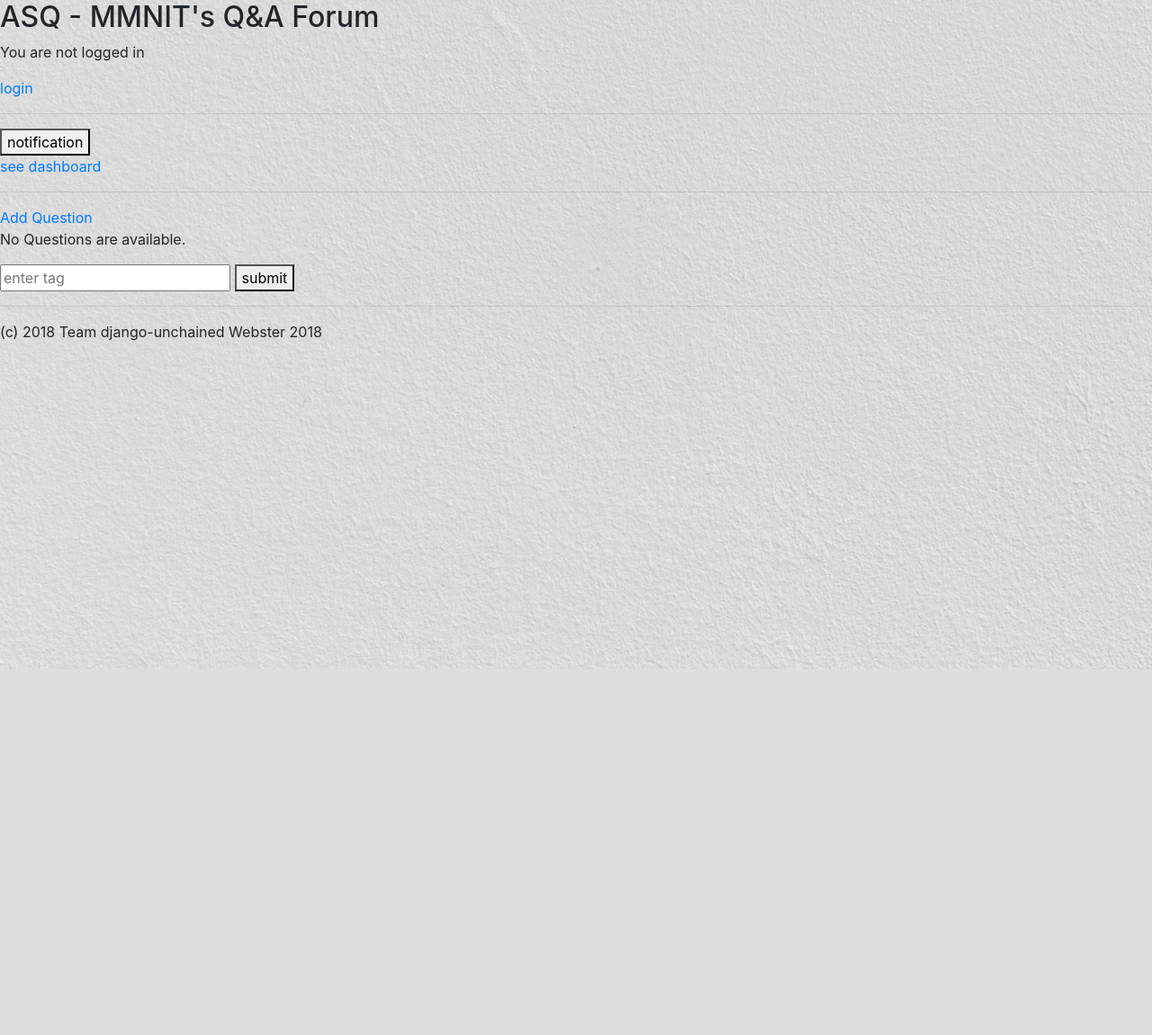
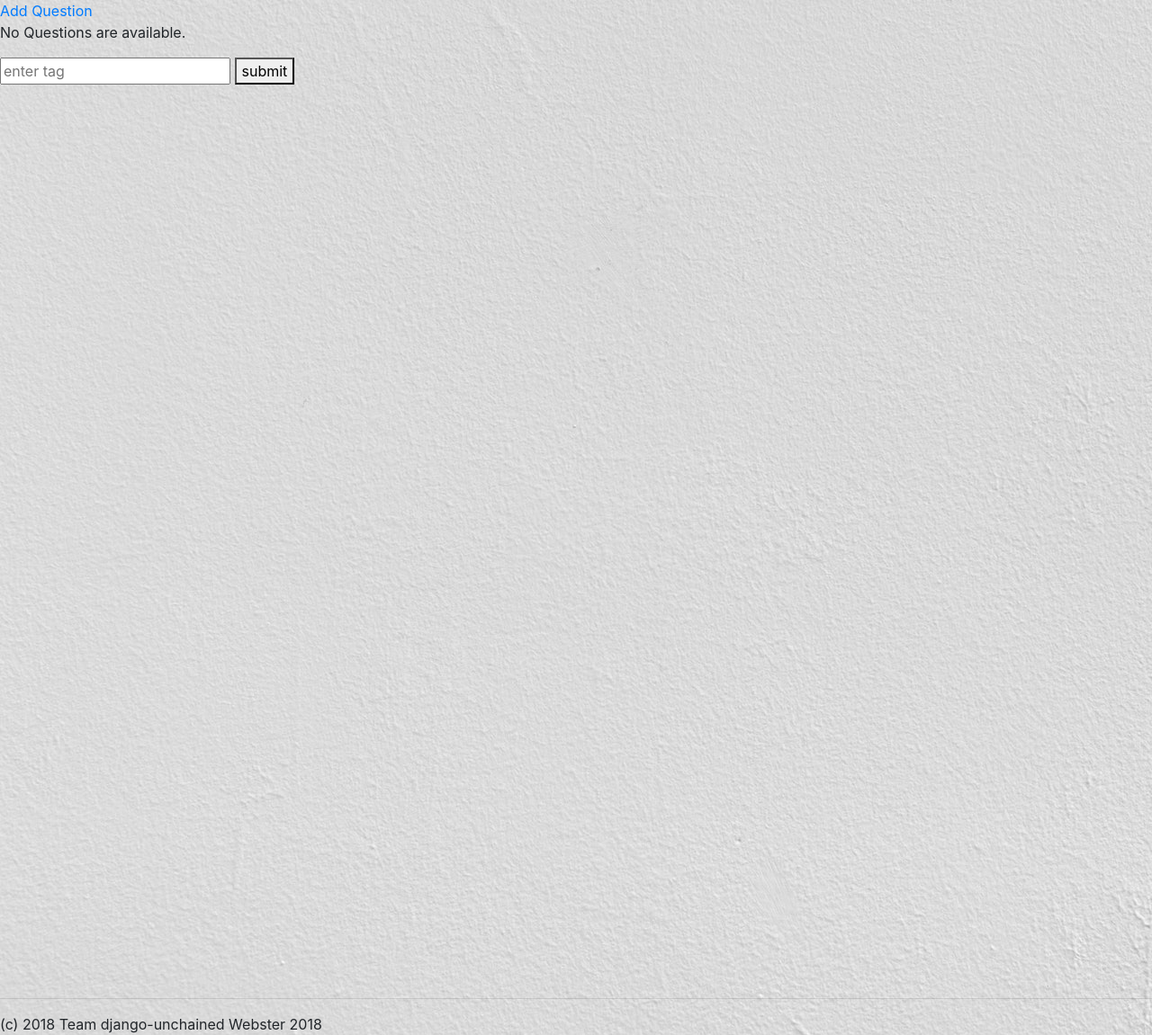
Before and after one commit to tuhinspatra/asq-django, a Django app: page /q/ in a window 1280 px wide. Shown: the part 56-1207 px from the top of the page at 90% size. Before the commit the page ends 800 px from the top, so only its background shows below. Run offline with Django 3.2, Linux system fonts and the light colour scheme; data that the repository does not hold is empty; some libraries are stand-ins or nearby versions.

Commit message:
begin ui

```diff
--- a/asq_app/templates/asq_app/index.html
+++ b/asq_app/templates/asq_app/index.html
@@ -13,9 +13,11 @@
 {% endif %}
 
 {% if latest_question_list %}
-<ul>
+
+<ul class="list-group" >
     {% for question in latest_question_list %}
-    <li><a href="{% url 'asq_app:question_detail' question.slug %}">{{ question.title }}</a></li>
+    <li class="list-group-item" ><a  href="{% url 'asq_app:question_detail' question.slug %}">{{ question.title }}</a><span class="badge" >author-{{question.author}} answer  count-{{question.answers.all.count}} comment count - {{question.comments.all.count}}</span>
+  </li><br>
     {% endfor %}
 </ul>
 {% else %}
--- a/asq_project/settings.py
+++ b/asq_project/settings.py
@@ -37,9 +37,7 @@ INSTALLED_APPS = [
     'django.contrib.sessions',
     'django.contrib.messages',
     'django.contrib.staticfiles',
-    'haystack',
     'asq_app.apps.AsqAppConfig',
-    'froala_editor'
 
 ]
 
--- a/static/css/blog-home.css
+++ b/static/css/blog-home.css
@@ -13,3 +13,9 @@ body {
     padding-top: 56px;
   }
 }
+
+footer {
+
+   padding-top:1000px;
+
+}
--- a/templates/base_generic.html
+++ b/templates/base_generic.html
@@ -26,7 +26,7 @@
     <!-- Navigation -->
     <nav class="navbar navbar-expand-lg navbar-dark bg-dark fixed-top">
       <div class="container">
-        <a class="navbar-brand" href="#">Asq Mnnit</a>
+        <a class="navbar-brand" href="/q">Asq Mnnit</a>
         <button class="navbar-toggler" type="button" data-toggle="collapse" data-target="#navbarResponsive" aria-controls="navbarResponsive" aria-expanded="false" aria-label="Toggle navigation">
           <span class="navbar-toggler-icon"></span>
         </button>
@@ -39,7 +39,7 @@
             </li>
             {% if user.is_authenticated %}
             <li class="nav-item">
-              <a class="nav-link">Notifications</button></a>
+              <a class="nav-link" data-toggle="modal" data-target="#myModal" onmouseover="get_new_notification()" style="cursor: pointer;">Notifications</a>
             </li>
             <li class="nav-item">
               <a class="nav-link" href="/u">{{ user.username }}!</a>
@@ -62,33 +62,6 @@
         </div>
       </div>
     </nav>
-
-    <h2>ASQ - MMNIT's Q&A Forum </h2>
-    <!-- <br> -->
-    {% if user.is_authenticated %}
-    Hi {{ user.username }}!
-    <p><a href="{% url 'logout' %}">logout</a></p>
-    {% else %}
-    <p>You are not logged in</p>
-    <a href="{% url 'login' %}">login</a>
-    {% endif %}
-    <hr>
-
-    {% if user.is_authenticated %}
-    <button onclick="get_new_notification()">notification</button>
-    {% else %}
-    <button onclick="alert('login to see notifications!')">notification</button>
-    {% endif %}
-    <div id="notification"></div>
-
-    {% if user.is_authenticated %}
-    <a href="/u">see dashboard</a>
-    {% else %}
-    <a href="/accounts/login">see dashboard</a>
-    {% endif %}
-
-
-    <hr>
      {% block sidebar %}
     <!-- insert default navigation text for every page -->
     {% endblock %}
@@ -97,8 +70,32 @@
     <!-- default content text (typically empty) -->
     {% endblock %}
 
-    <footer><hr>(c) 2018 Team django-unchained Webster 2018 </footer>
+    <footer ><hr>(c) 2018 Team django-unchained Webster 2018 </footer>
 
+    <script src="{% static 'vendor/bootstrap/js/bootstrap.min.js' %}"></script>
+    <link rel="stylesheet" type="text/css" href="{% static 'vendor/bootstrap/css/bootstrap.min.css' %}">
+
+<!-- <button type="button" class="btn btn-info btn-lg" data-toggle="modal" data-target="#myModal">Open Modal</button>
+ -->
+<!-- Modal -->
+<div id="myModal" class="modal fade" role="dialog">
+  <div class="modal-dialog">
+
+    <!-- Modal content-->
+    <div class="modal-content">
+      <div class="modal-header">
+        <h4 class="modal-title">New Notifications</h4>
+      </div>
+      <div class="modal-body">
+        <p></p>
+      </div>
+      <div class="modal-footer">
+        <button type="button" class="btn btn-default" data-dismiss="modal" onclick='$(".modal-body").text("");' >Close</button>
+      </div>
+    </div>
+
+  </div>
+</div>
   <script>
 function get_new_notification(){
     var tag= $("#tag").val();
@@ -112,7 +109,7 @@ function get_new_notification(){
               received_data=JSON.parse(data);
                console.log(JSON.parse(data)[0]);
                for(var i=0;i<data.length;i++)
-               $("#notification").append("<a href="+'/q/'+received_data[i].fields.slug+">"+received_data[i].fields.title+"</a><br>");
+               $(".modal-body").append("<a href="+'/q/'+received_data[i].fields.slug+">"+received_data[i].fields.title+"</a><br>");
                ///alert("new notification received");
                }
 
```
